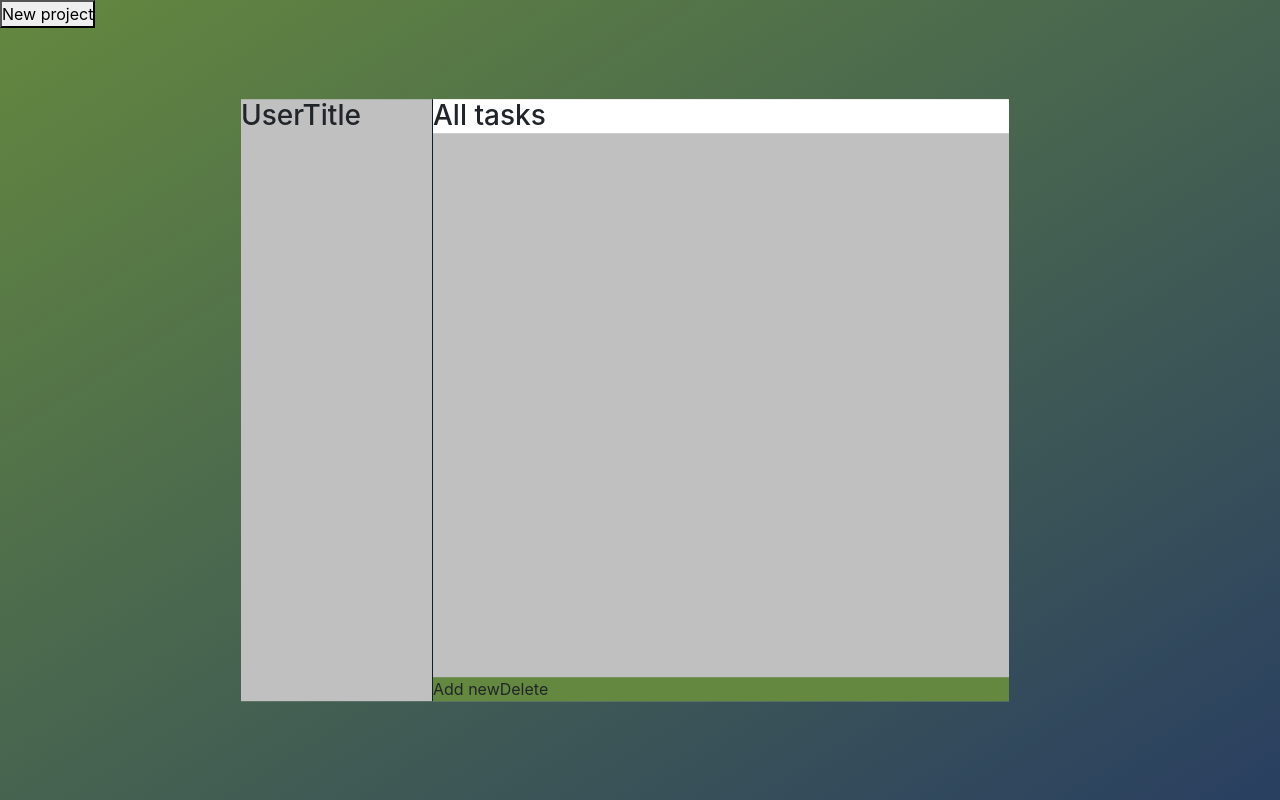
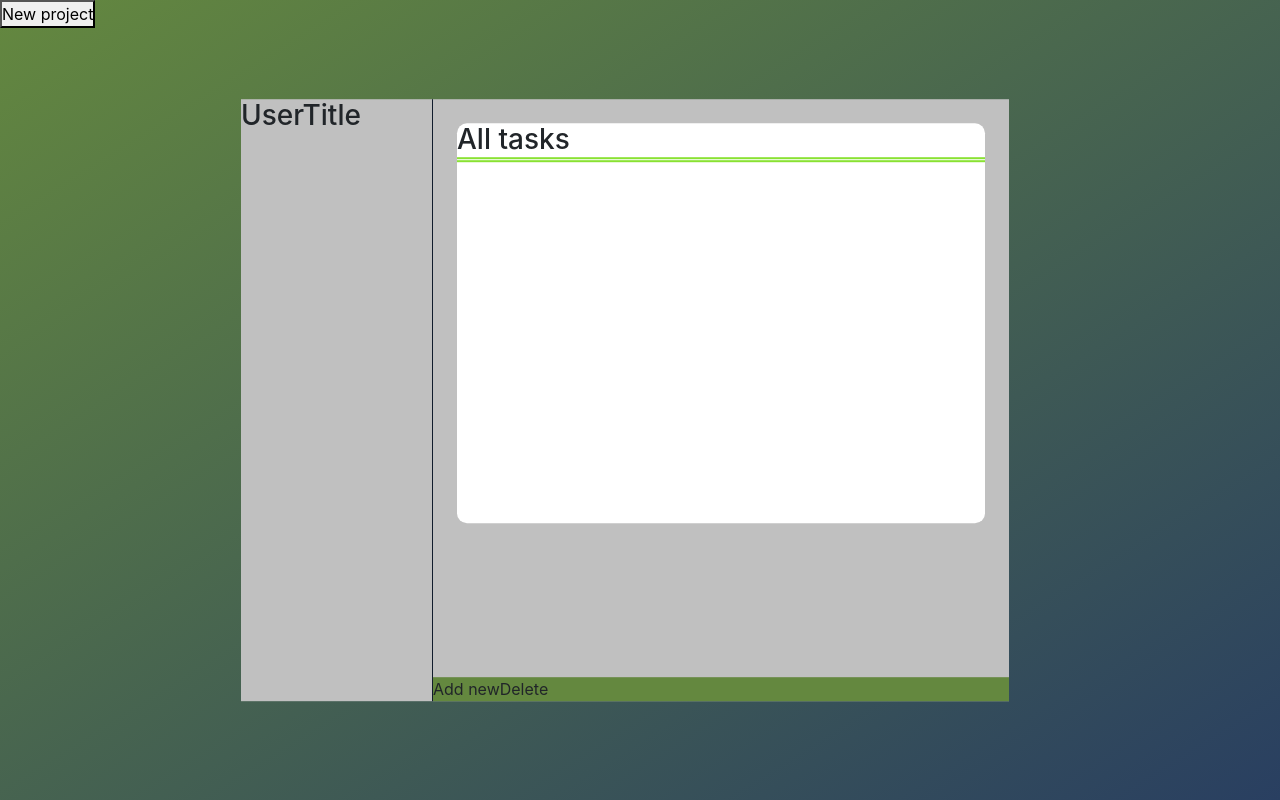
Before and after one commit to hillarioh/JS-Todo-App, a website built with webpack: page dist/index.html in a window 1280 px wide. Built offline with nearby package versions, Linux system fonts and the light colour scheme; a web font is replaced by a local one.

Commit message:
edit title

```diff
--- a/styles/style.scss
+++ b/styles/style.scss
@@ -30,6 +30,7 @@ body {
   width: 60%;
   max-width: 80%;
   background: #c0c0c0;
+
   .projects {
     height: 70vh;
     overflow-y: auto;
@@ -43,6 +44,13 @@ body {
 
 .task {
   background: white;
+  min-height: 50vh;
+  margin: 1.5rem;
+  border-radius: 10px;
+
+  .task-title {
+    border-bottom: 5px double #89e232;
+  }
 }
 
 ul {
@@ -58,6 +66,7 @@ ul {
 
 .project {
   @include modal();
+
   form {
     background-color: white;
     padding: 1rem 2rem;
```
Also changed, not shown: dist/index.html.
